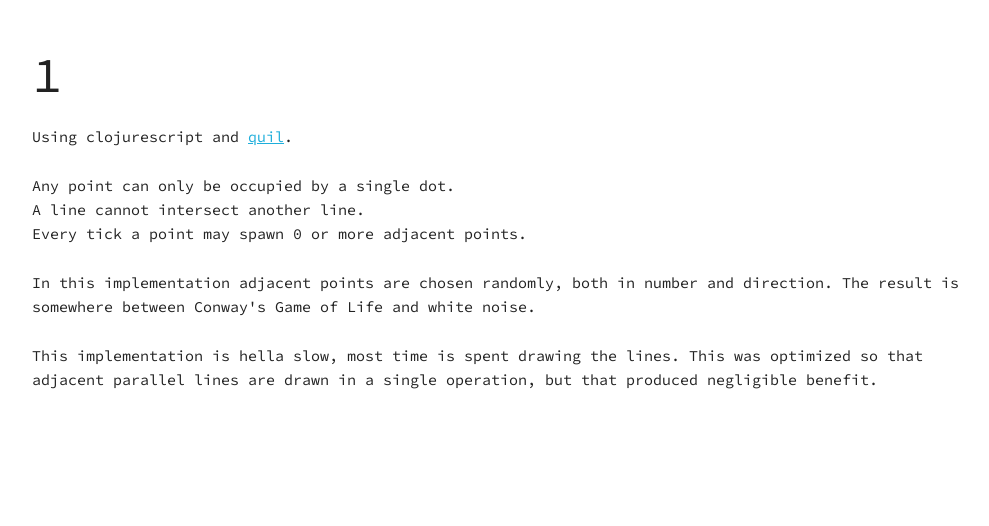
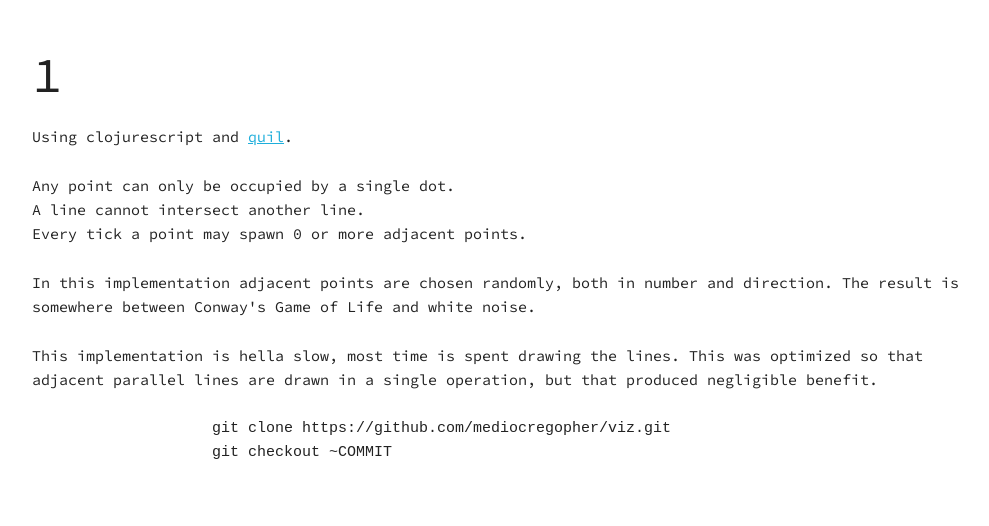
Before and after one commit to mediocregopher/viz, a plain HTML site: page index.html in a window 1280 px wide. Shown: the part 221-747 px from the top of the page, without its empty margins (128-1117 px from the left). Drawn offline with Linux system fonts and the light colour scheme; a script that the page names is missing.

Commit message:
add a little section at bottom so people can checkout, and 'template' in the commit in release.sh

```diff
--- a/index.html
+++ b/index.html
@@ -44,6 +44,13 @@
                     are drawn in a single operation, but that produced negligible
                     benefit.
                     </p>
+
+                    <!-- (#_#) -->
+
+                    <pre>
+                    git clone https://github.com/mediocregopher/viz.git
+                    git checkout ~COMMIT
+                    </pre>
                 </div>
             </div>
     </body>
```
Also changed, not shown: 1 other file.
